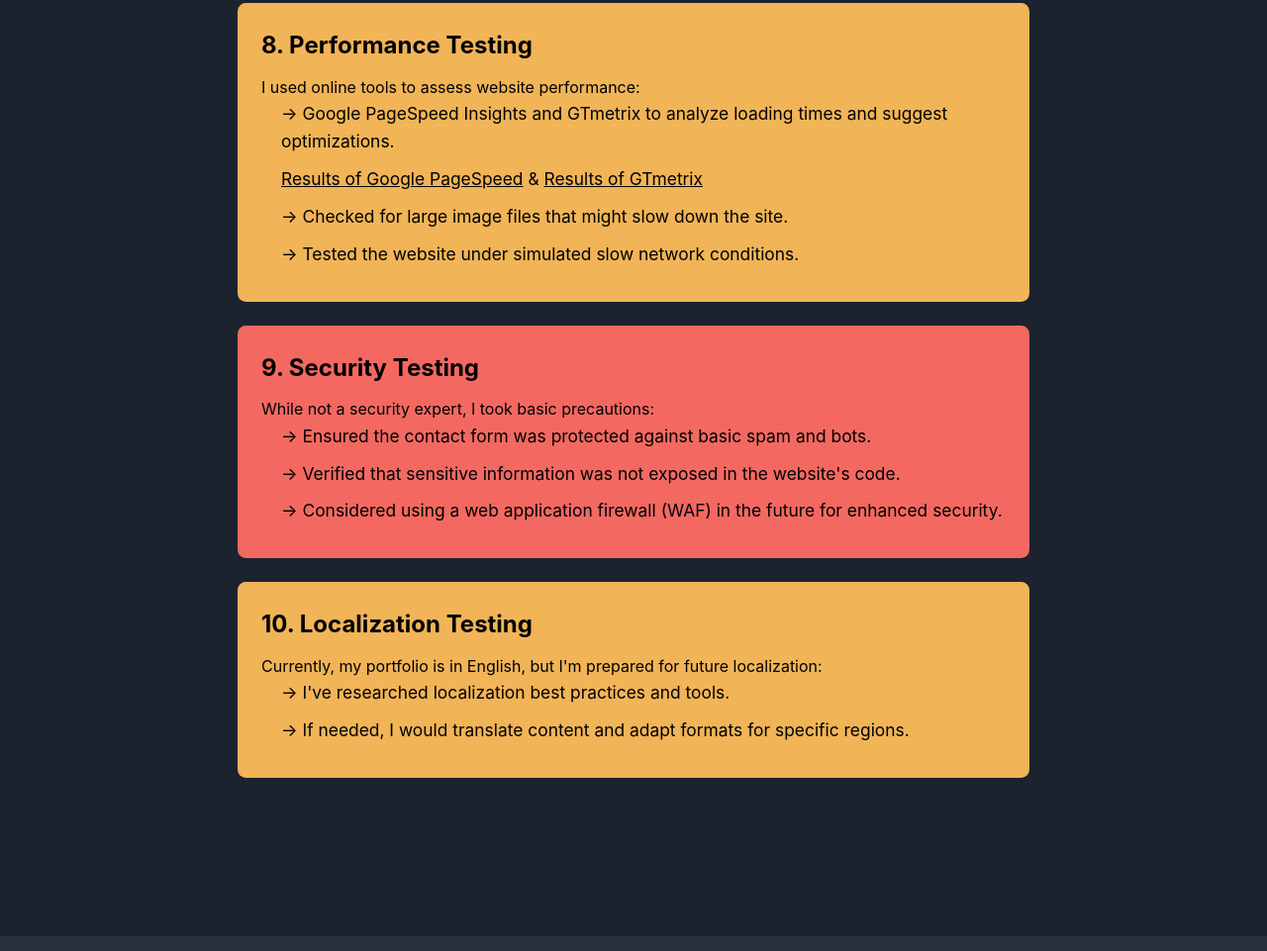
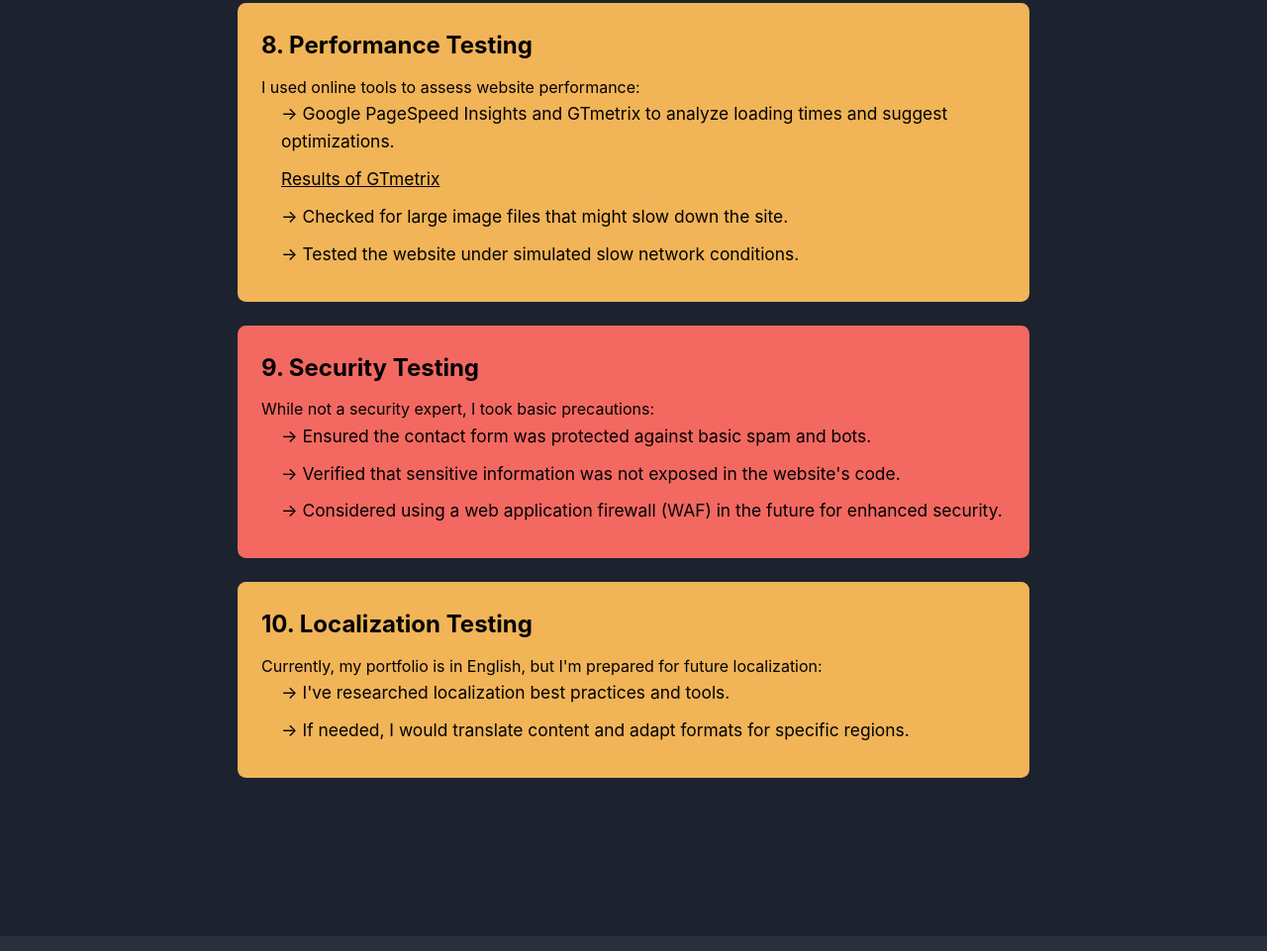
Before and after one commit to jay-021/QA-portfolio, a website: page manual-testing.html in a window 1280 px wide. Shown: the part 2202-3163 px from the top of the page at 99% size. Drawn offline with nearby package versions, Linux system fonts and the light colour scheme.

Commit message:
Google PageSpeed Insights results removed

```diff
--- a/manual-testing.html
+++ b/manual-testing.html
@@ -120,7 +120,7 @@
                     <p>I used online tools to assess website performance:</p>
                     <ul>
                         <li> -> Google PageSpeed Insights and GTmetrix to analyze loading times and suggest optimizations.</li>
-                        <li><a href="https://pagespeed.web.dev/analysis/https-jay-021-github-io-telesoftas-portfolio-index-html/e27m7ft5pb?form_factor=mobile">Results of Google PageSpeed</a>     &     <a href="https://gtmetrix.com/reports/jay-021.github.io/xobep2kp/">Results of GTmetrix</a></li>
+                        <li><a href="https://gtmetrix.com/reports/jay-021.github.io/xobep2kp/">Results of GTmetrix</a></li>
                         <li> -> Checked for large image files that might slow down the site.</li>
                         <li> -> Tested the website under simulated slow network conditions.</li>
                     </ul>
```
